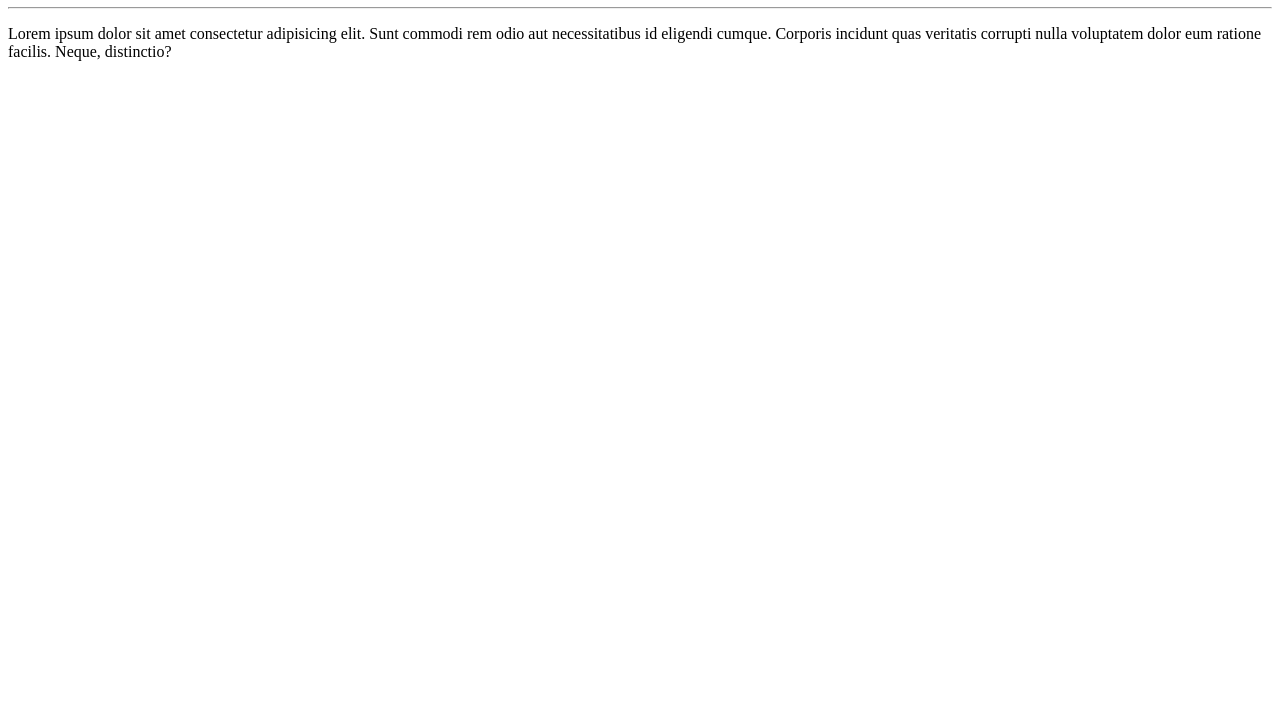
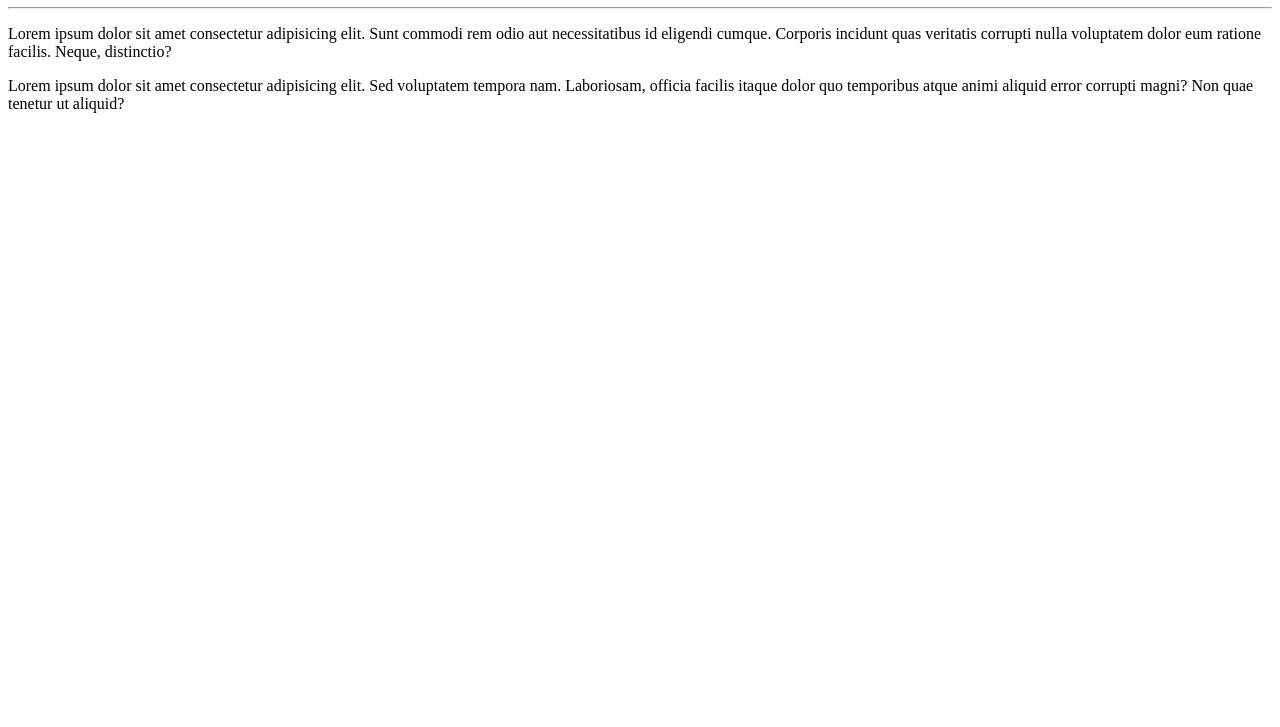
Before and after one commit to matheusluizdev/OlaMundo, a plain HTML site: page site-exemplo/index.html in a window 1280 px wide. Shown: the part 73-800 px from the top of the page. Drawn offline with Linux system fonts and the light colour scheme.

Commit message:
Adicionei um parágrafo

```diff
--- a/site-exemplo/index.html
+++ b/site-exemplo/index.html
@@ -9,5 +9,6 @@
     <h1>Olá Mundo</h1>
     <hr>
     <p>Lorem ipsum dolor sit amet consectetur adipisicing elit. Sunt commodi rem odio aut necessitatibus id eligendi cumque. Corporis incidunt quas veritatis corrupti nulla voluptatem dolor eum ratione facilis. Neque, distinctio?</p>
+    <p>Lorem ipsum dolor sit amet consectetur adipisicing elit. Sed voluptatem tempora nam. Laboriosam, officia facilis itaque dolor quo temporibus atque animi aliquid error corrupti magni? Non quae tenetur ut aliquid?</p>
 </body>
 </html>
```
